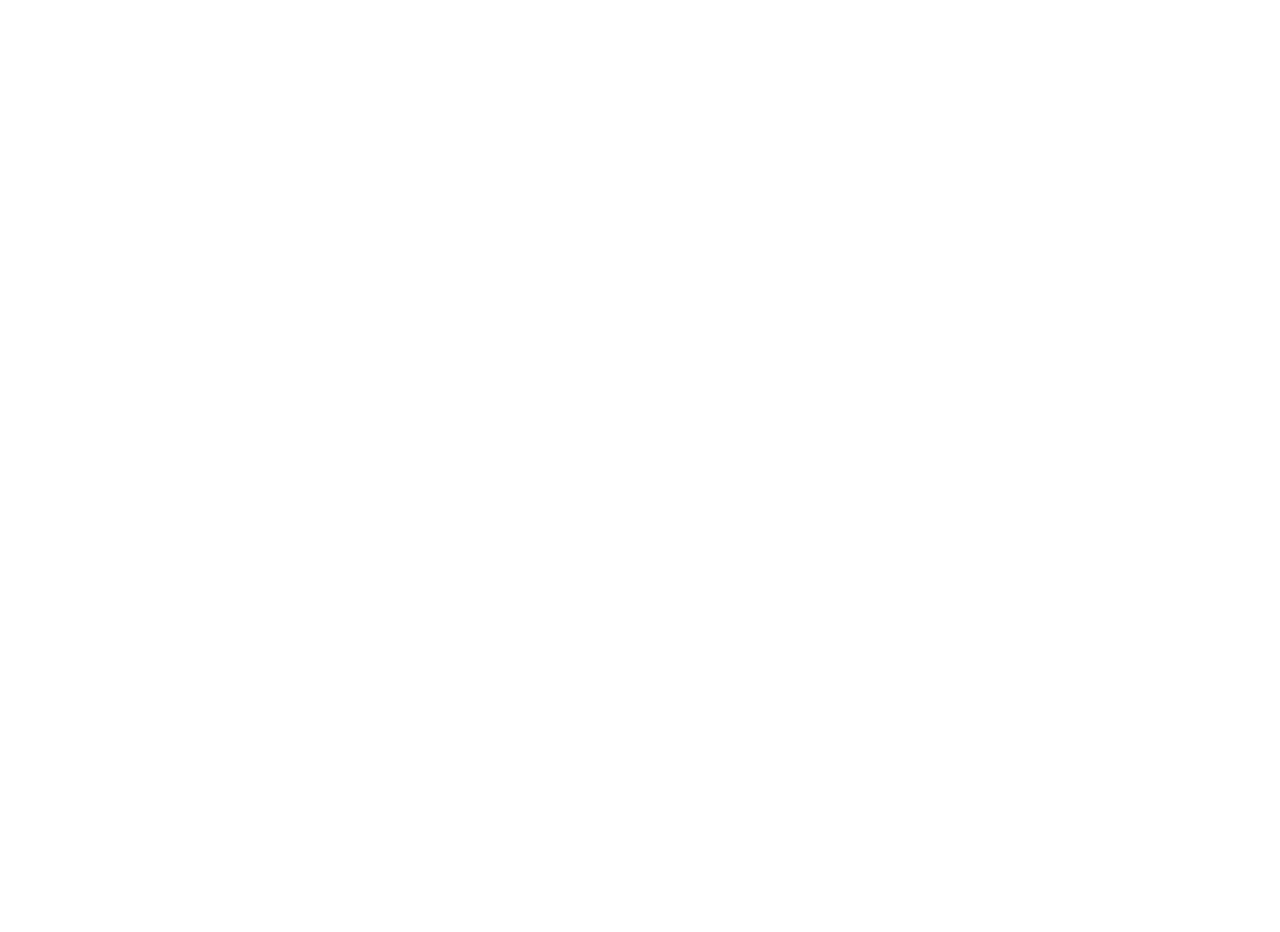
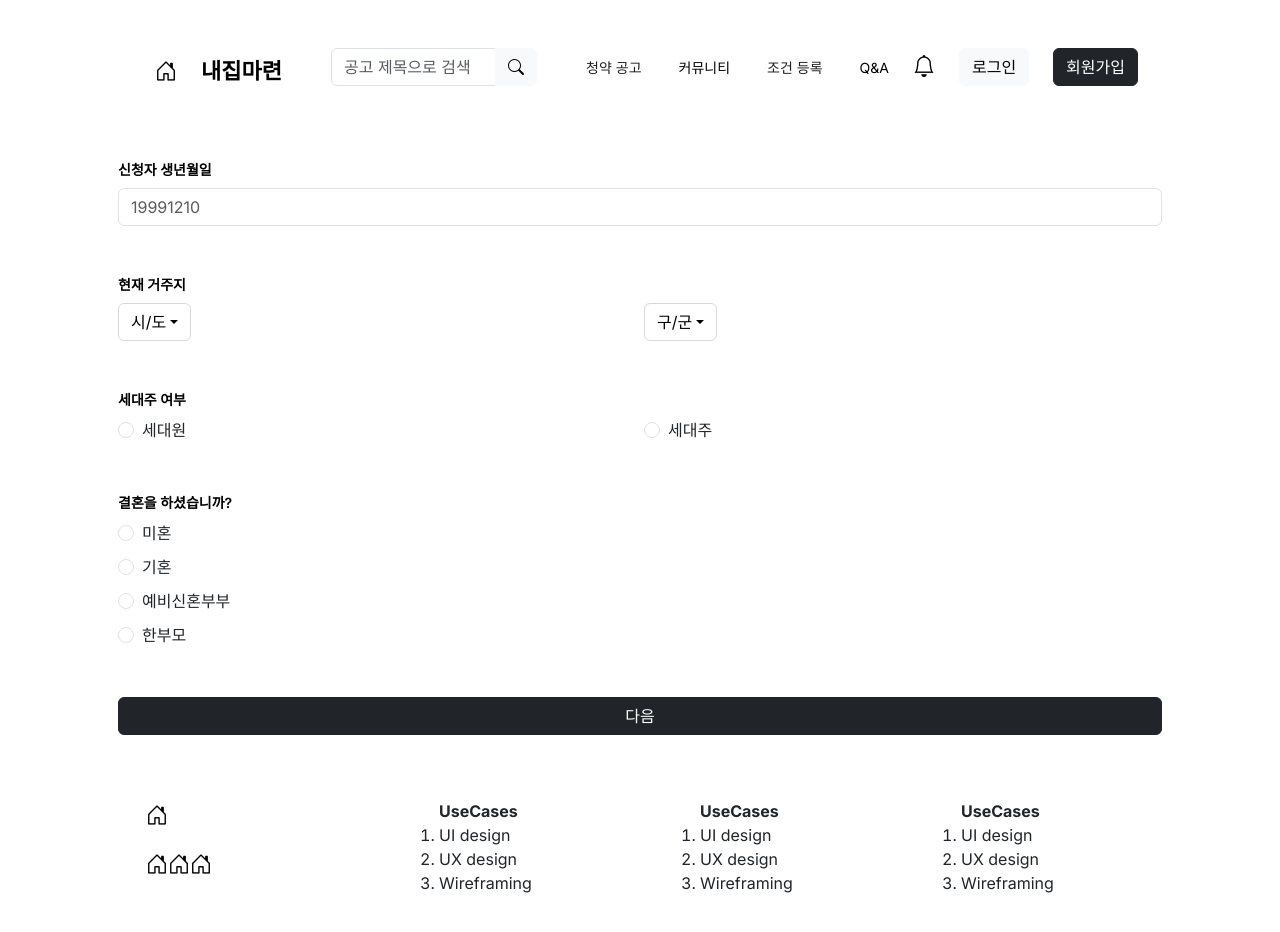
Before and after one commit to ICT-WAS/SpringWebProject, a React (Create React App) app in the folder react-home/home/: page /condition-3 in a window 1280 px wide. Before the commit this address had no page. Shown: the top 932 px of the page. Before the commit the page ends 800 px from the top, so only its background shows below. Built offline with nearby package versions, Linux system fonts and the light colour scheme.

Commit message:
조건 등록 페이지 생성 및 라우터 설정

```diff
--- a/react-home/home/src/common/Header.jsx
+++ b/react-home/home/src/common/Header.jsx
@@ -54,6 +54,10 @@
     navigate("/subscriptions");
   }
 
+  function handleConditionsClick() {
+    navigate("/conditions");
+  }
+
   return (
     <>
       <Container>
@@ -80,14 +84,13 @@
           </Col>
 
           <Col md="auto">
-            <p className="nav-bar-links">
-              <a
-                href="#"
+            <Button variant="link" onClick={handleConditionsClick}
                 className="link-body-emphasis link-underline link-underline-opacity-0"
               >
+                <p className="nav-bar-links">
                 조건 등록
-              </a>
-            </p>
+                </p>
+              </Button>
           </Col>
 
           <Col md="auto">
--- /dev/null
+++ b/react-home/home/src/condition/Condition01.jsx
@@ -0,0 +1,18 @@
+import { Container, Stack } from "react-bootstrap";
+import Header from "../common/Header";
+import Footer from "../common/Footer";
+import Condition01Content from "./Condition01Content";
+
+export default function Condition01() {
+    return (
+        <>
+        <Container className="p-5" fluid="md">
+            <Stack direction="vertical" gap={5}>
+                <Header />
+                <Condition01Content />
+                <Footer />
+            </Stack>
+        </Container>
+        </>
+    );
+}
--- /dev/null
+++ b/react-home/home/src/condition/Condition01Content.jsx
@@ -0,0 +1,81 @@
+import { Button, Dropdown, Form, Stack } from "react-bootstrap";
+import RadioButtonItem from "./RadioButtonItem";
+import { useNavigate } from "react-router-dom";
+
+export default function Condition01Content() {
+
+    const navigate = useNavigate();
+
+    const houseHolderButtons = { name: 'isHouseholder', values: [{ value: '세대원' }, { value: '세대주' }] }
+    const marriedButtons = { name: 'isMarried', values: [{ value: '미혼' }, { value: '기혼' }, { value: '예비신혼부부' }, { value: '한부모' }] }
+
+    function handleClick(e) {
+        navigate("/condition-2");
+    }
+
+    return (
+        <Form>
+            <Stack direction='vertical' gap={5} >
+
+                {/* 신청자 생년월일 */}
+                <div>
+                    <p className="card-header-text">신청자 생년월일</p>
+                    <Form.Control
+                        type="text"
+                        id="inputPassword5"
+                        maxLength={8}
+                        aria-describedby="passwordHelpBlock"
+                        placeholder="19991210"
+                        required
+                    />
+                </div>
+
+                {/* 현재 거주지 */}
+                <div>
+                    <p className="card-header-text">현재 거주지</p>
+                    <Stack direction='horizontal' gap={2} >
+                        <Dropdown style={{ flex: 1 }}>
+                            <Dropdown.Toggle variant="warning" className='dropdown-transparent flex-fill' >
+                                시/도
+                            </Dropdown.Toggle>
+
+                            <Dropdown.Menu>
+                                <Dropdown.Item href="#/action-1">서울특별시</Dropdown.Item>
+                            </Dropdown.Menu>
+                        </Dropdown>
+                        <Dropdown style={{ flex: 1 }}>
+                            <Dropdown.Toggle variant="warning" className='dropdown-transparent flex-fill' >
+                                구/군
+                            </Dropdown.Toggle>
+
+                            <Dropdown.Menu>
+                                <Dropdown.Item href="#/action-1">서울특별시</Dropdown.Item>
+                            </Dropdown.Menu>
+                        </Dropdown>
+                    </Stack>
+                </div>
+
+                {/* 세대주 여부 */}
+                <div>
+                    <p className="card-header-text">세대주 여부</p>
+                    <Stack direction='horizontal' gap={2} >
+                        <RadioButtonItem buttons={houseHolderButtons} />
+                    </Stack>
+                </div>
+
+
+                {/* 결혼 여부 */}
+                <div>
+                    <p className="card-header-text">결혼을 하셨습니까?</p>
+                    <Stack direction='vertical' gap={2} >
+                        <RadioButtonItem buttons={marriedButtons} />
+                    </Stack>
+                </div>
+
+
+                <Button variant="dark" onClick={handleClick}>다음</Button>
+            </Stack>
+
+        </Form>
+    );
+}
--- /dev/null
+++ b/react-home/home/src/condition/Condition02.jsx
@@ -0,0 +1,18 @@
+import { Container, Stack } from "react-bootstrap";
+import Header from "../common/Header";
+import Footer from "../common/Footer";
+import Condition01Content from "./Condition01Content";
+
+export default function Condition02() {
+    return (
+        <>
+        <Container className="p-5" fluid="md">
+            <Stack direction="vertical" gap={5}>
+                <Header />
+                <Condition01Content />
+                <Footer />
+            </Stack>
+        </Container>
+        </>
+    );
+}
--- /dev/null
+++ b/react-home/home/src/condition/Condition03.jsx
@@ -0,0 +1,18 @@
+import { Container, Stack } from "react-bootstrap";
+import Header from "../common/Header";
+import Footer from "../common/Footer";
+import Condition01Content from "./Condition01Content";
+
+export default function Condition03() {
+    return (
+        <>
+        <Container className="p-5" fluid="md">
+            <Stack direction="vertical" gap={5}>
+                <Header />
+                <Condition01Content />
+                <Footer />
+            </Stack>
+        </Container>
+        </>
+    );
+}
--- /dev/null
+++ b/react-home/home/src/condition/Conditions.jsx
@@ -0,0 +1,18 @@
+import { Button } from "react-bootstrap";
+import { useNavigate } from "react-router-dom";
+
+export default function Conditions() {
+
+    const navigate = useNavigate();
+
+    function handleClick(e) {
+        navigate("/condition-1");
+    }
+
+    return (
+        <>
+        <Button variant="dark" onClick={handleClick}>조건 등록</Button>
+
+        </>
+    );
+}
--- /dev/null
+++ b/react-home/home/src/condition/RadioButtonItem.jsx
@@ -0,0 +1,22 @@
+import React from "react";
+import { Form } from "react-bootstrap";
+
+export default function RadioButtonItem({buttons, flexAuto}) {
+
+    const flexValue = flexAuto ? 1 : 'none';
+
+    return buttons.values.map((button, index) =>
+        <React.Fragment key={`buttons-${index}`}>
+            <Form.Check
+                type={'radio'}
+                name={buttons.name}
+                label={button.value}
+                style={{flex: `${flexValue}`}}
+            />
+        </React.Fragment>
+    );
+}
+
+RadioButtonItem.defaultProps = {
+    flexAuto: true,
+  };
--- a/react-home/home/src/index.js
+++ b/react-home/home/src/index.js
@@ -12,6 +12,10 @@
 import Login from "./pages/Login";
 import ApplyAnnouncementList from "./apply_announcement/ApplyAnouncementList";
 import ApplyAnnouncement from "./apply_announcement/ApplyAnouncement";
+import Condition01 from "./condition/Condition01";
+import Condition02 from "./condition/Condition02";
+import Condition03 from "./condition/Condition03";
+import Conditions from "./condition/Conditions";
 
 const root = ReactDOM.createRoot(document.getElementById("root"));
 root.render(
@@ -30,6 +34,11 @@
         <Route path="/login" element={<Login />} />
         <Route path="/subscriptions" element={<ApplyAnnouncementList />} />
         <Route path="/subscriptions/info" element={<ApplyAnnouncement />} />
+
+        <Route path="/conditions" element={<Conditions />} />
+        <Route path="/condition-1" element={<Condition01 />} />
+        <Route path="/condition-2" element={<Condition02 />} />
+        <Route path="/condition-3" element={<Condition03 />} />
       </Routes>
     </Router>
   </AppProvider>
```
Also changed, not shown: react-home/home/src/condition/conditionItems.js (added, +37 -0 lines), react-home/home/src/condition/CheckboxItem.jsx (added), react-home/home/src/condition/InputNumberItem.jsx (added).
